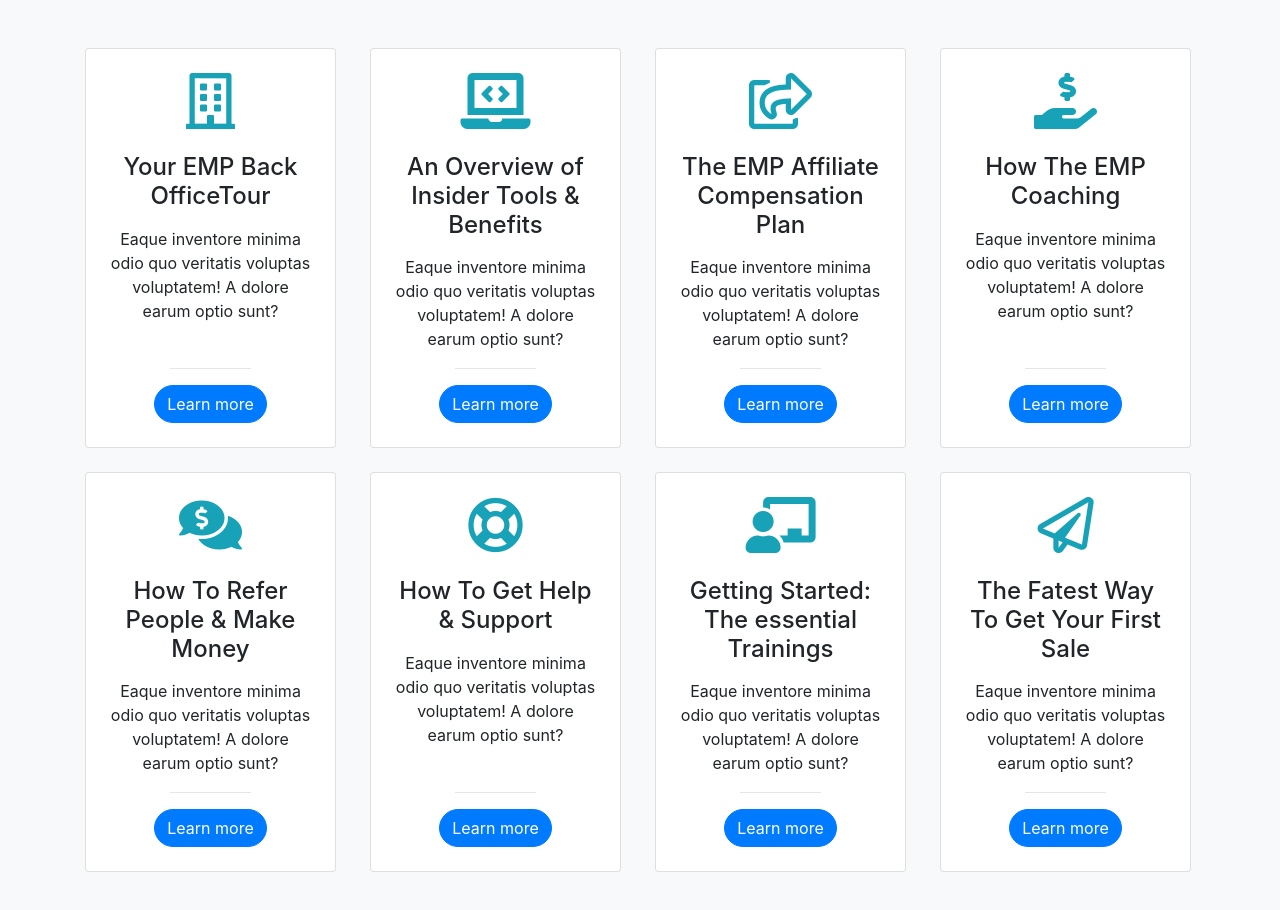
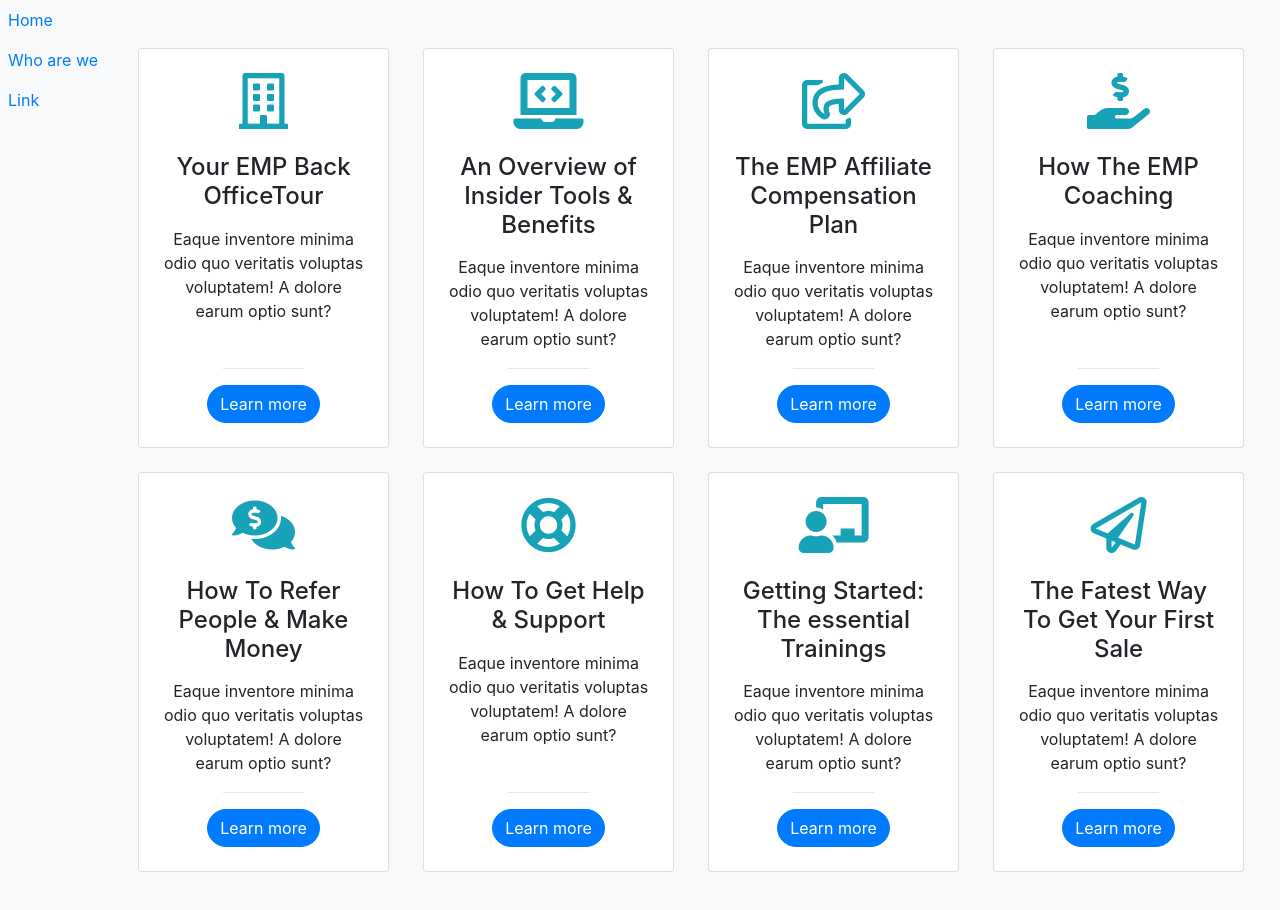
Before and after one commit to LeaDalibard/bootstrap-grid-away, a plain HTML site: page index.html in a window 1280 px wide. Drawn offline with nearby package versions, Linux system fonts and the light colour scheme.

Commit message:
Adding a navigation bar aside

```diff
--- a/index.html
+++ b/index.html
@@ -11,14 +11,20 @@
     <link rel="stylesheet" href="https://use.fontawesome.com/releases/v5.14.0/css/all.css"
           integrity="sha384-HzLeBuhoNPvSl5KYnjx0BT+WB0QEEqLprO+NBkkk5gbc67FTaL7XIGa2w1L0Xbgc" crossorigin="anonymous">
 </head>
-<body class="bg-light">
+<body class="bg-light d-flex">
 
+    <nav class=" flex-column ">
+        <div class="p-2"><a href="#">Home</a></div>
+        <div class="p-2"><a href="#">Who are we</a></div>
+        <div class="p-2"><a href="#">Link</a></div>
 
-<div class="container text-center mt-5 mb-5">
+    </nav>
+    <div class="container text-center mt-5 mb-5 flex-column">
 
 
         <div class="row mb-4">
-        <section class="col-3">
+
+            <section class="col">
                 <div class="card mr-1" style="height: 25rem;">
                     <i class="far fa-building card-img-top display-4 mt-4 text-info"></i>
                     <div class="card-body m-1 ">
@@ -32,12 +38,12 @@
                     </div>
 
                     <div class="footer m-4">
-                    <hr class="solid mx-auto " style="width:40%; m-3">
+                        <hr class="solid mx-auto " style="width:40%;">
                         <a href="#!" class="btn btn-primary rounded-pill">Learn more</a>
                     </div>
                 </div>
             </section>
-        <section class="col-3">
+            <section class="col">
                 <div class="card mr-1" style="height: 25rem;">
                     <i class="fas fa-laptop-code card-img-top display-4 mt-4 text-info"></i>
                     <div class="card-body m-1">
@@ -50,12 +56,12 @@
                     </div>
 
                     <div class="footer m-4">
-                    <hr class="solid mx-auto " style="width:40%; m-3">
+                        <hr class="solid mx-auto " style="width:40%; ">
                         <a href="#!" class="btn btn-primary rounded-pill">Learn more</a>
                     </div>
                 </div>
             </section>
-        <section class="col-3">
+            <section class="col">
                 <div class="card mr-1" style="height: 25rem;">
                     <i class="far fa-share-square card-img-top display-4 mt-4 text-info"></i>
                     <div class="card-body m-1">
@@ -68,12 +74,12 @@
                     </div>
 
                     <div class="footer m-4">
-                    <hr class="solid mx-auto " style="width:40%; m-3">
+                        <hr class="solid mx-auto " style="width:40%;">
                         <a href="#!" class="btn btn-primary rounded-pill">Learn more</a>
                     </div>
                 </div>
             </section>
-        <section class="col-3">
+            <section class="col">
                 <div class="card mr-1" style="height: 25rem;">
                     <i class="fas fa-hand-holding-usd card-img-top display-4 mt-4 text-info"></i>
                     <div class="card-body m-1">
@@ -86,14 +92,14 @@
                     </div>
 
                     <div class="footer m-4">
-                    <hr class="solid mx-auto " style="width:40%; m-3">
+                        <hr class="solid mx-auto " style="width:40%;">
                         <a href="#!" class="btn btn-primary rounded-pill">Learn more</a>
                     </div>
                 </div>
             </section>
         </div>
         <div class="row">
-        <section class="col-3">
+            <section class="col">
                 <div class="card mr-1" style="height: 25rem;">
                     <i class="fas fa-comments-dollar card-img-top display-4 mt-4 text-info"></i>
                     <div class="card-body m-1">
@@ -106,12 +112,12 @@
                     </div>
 
                     <div class="footer m-4">
-                    <hr class="solid mx-auto " style="width:40%; m-3">
+                        <hr class="solid mx-auto " style="width:40%;">
                         <a href="#!" class="btn btn-primary rounded-pill">Learn more</a>
                     </div>
                 </div>
             </section>
-        <section class="col-3">
+            <section class="col">
                 <div class="card mr-1" style="height: 25rem;">
                     <i class="far fa-life-ring card-img-top display-4 mt-4 text-info"></i>
                     <div class="card-body m-1">
@@ -124,12 +130,12 @@
                     </div>
 
                     <div class="footer m-4">
-                    <hr class="solid mx-auto " style="width:40%; m-3">
+                        <hr class="solid mx-auto " style="width:40%;">
                         <a href="#!" class="btn btn-primary rounded-pill">Learn more</a>
                     </div>
                 </div>
             </section>
-        <section class="col-3">
+            <section class="col">
                 <div class="card mr-1" style="height: 25rem;">
                     <i class="fas fa-chalkboard-teacher card-img-top display-4 mt-4 text-info"></i>
                     <div class="card-body m-1">
@@ -142,12 +148,12 @@
                     </div>
 
                     <div class="footer m-4">
-                    <hr class="solid mx-auto " style="width:40%; m-3">
+                        <hr class="solid mx-auto " style="width:40%;">
                         <a href="#!" class="btn btn-primary rounded-pill">Learn more</a>
                     </div>
                 </div>
             </section>
-        <section class="col-3">
+            <section class="col">
                 <div class="card mr-1" style="height: 25rem;">
                     <i class="far fa-paper-plane card-img-top display-4 mt-4 text-info"></i>
                     <div class="card-body m-1">
@@ -160,14 +166,14 @@
                     </div>
 
                     <div class="footer m-4">
-                    <hr class="solid mx-auto " style="width:40%; m-3">
+                        <hr class="solid mx-auto " style="width:40%;">
                         <a href="#!" class="btn btn-primary rounded-pill">Learn more</a>
                     </div>
                 </div>
             </section>
         </div>
     </div>
-
+</div>
 
 <!-- JavaScript -->
 
```
Lines whose indentation alone changed are shown as unchanged.
